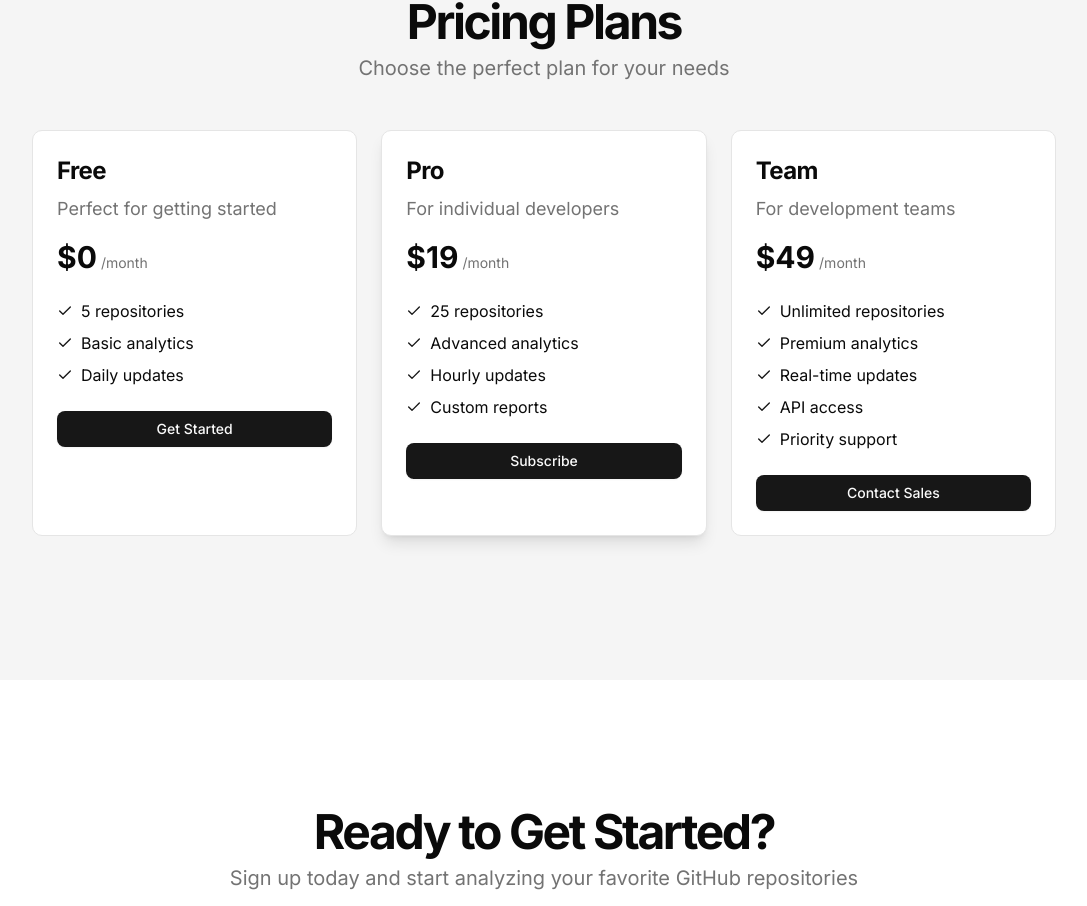
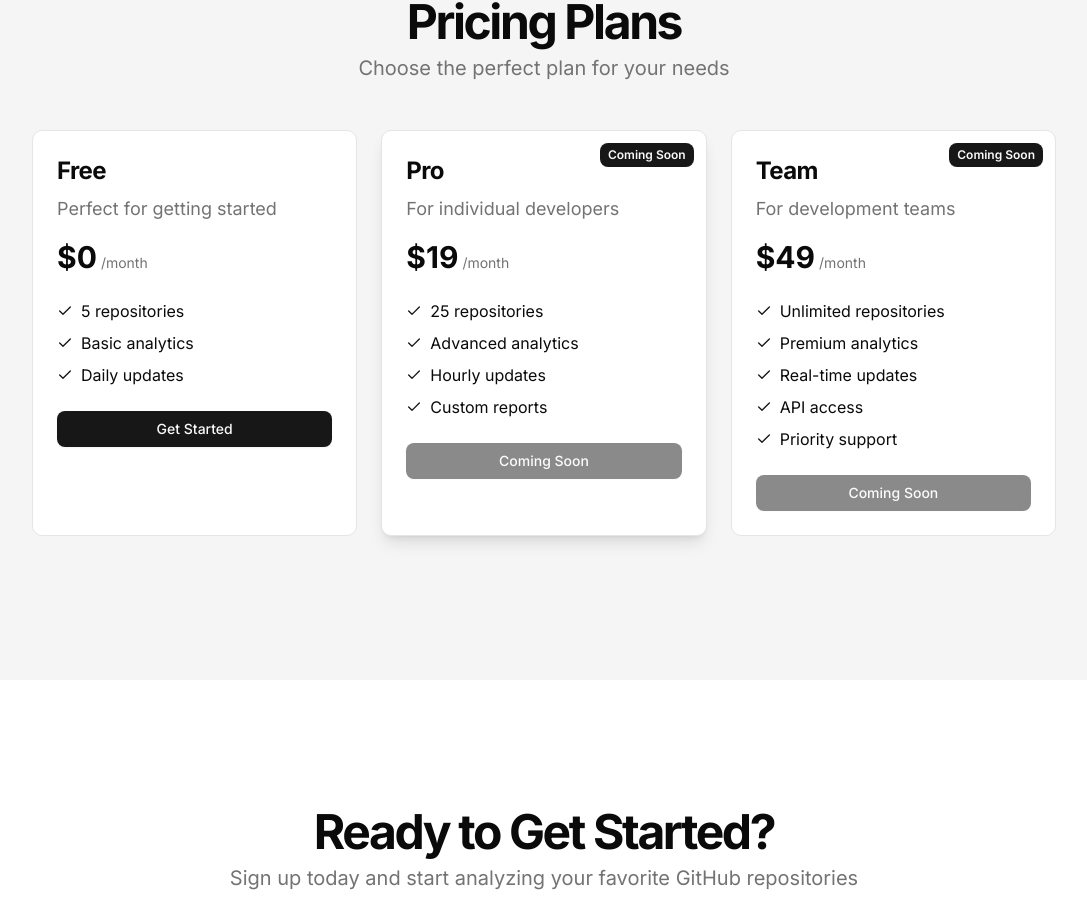
Before and after one commit to thucduong-arent/cursor-course, a Next.js app in the folder thucdt/: page / in a window 1280 px wide. Shown: the part 2337-3243 px from the top of the page, without its empty margins (96-1183 px from the left). Built offline with nearby package versions, Linux system fonts and the light colour scheme; no server answers.

Commit message:
add "Comming soon"

```diff
--- a/thucdt/src/app/page.tsx
+++ b/thucdt/src/app/page.tsx
@@ -329,7 +329,10 @@ export default function LandingPage() {
                 </div>
               </div>
               {/* Pro Tier */}
-              <div className="flex flex-col rounded-lg border bg-background p-6 shadow-lg">
+              <div className="flex flex-col rounded-lg border bg-background p-6 shadow-lg relative">
+                <div className="absolute top-3 right-3 bg-primary text-primary-foreground text-xs font-semibold px-2 py-1 rounded-md">
+                  Coming Soon
+                </div>
                 <div className="space-y-2">
                   <h3 className="text-2xl font-bold">Pro</h3>
                   <p className="text-muted-foreground">For individual developers</p>
@@ -409,13 +412,16 @@ export default function LandingPage() {
                   </li>
                 </ul>
                 <div className="mt-6">
-                  <Link href="/signup">
-                    <Button className="w-full">Subscribe</Button>
-                  </Link>
+                  <Button className="w-full" disabled>
+                    Coming Soon
+                  </Button>
                 </div>
               </div>
               {/* Team Tier */}
-              <div className="flex flex-col rounded-lg border bg-background p-6">
+              <div className="flex flex-col rounded-lg border bg-background p-6 relative">
+                <div className="absolute top-3 right-3 bg-primary text-primary-foreground text-xs font-semibold px-2 py-1 rounded-md">
+                  Coming Soon
+                </div>
                 <div className="space-y-2">
                   <h3 className="text-2xl font-bold">Team</h3>
                   <p className="text-muted-foreground">For development teams</p>
@@ -512,9 +518,9 @@ export default function LandingPage() {
                   </li>
                 </ul>
                 <div className="mt-6">
-                  <Link href="/signup">
-                    <Button className="w-full">Contact Sales</Button>
-                  </Link>
+                  <Button className="w-full" disabled>
+                    Coming Soon
+                  </Button>
                 </div>
               </div>
             </div>
```
